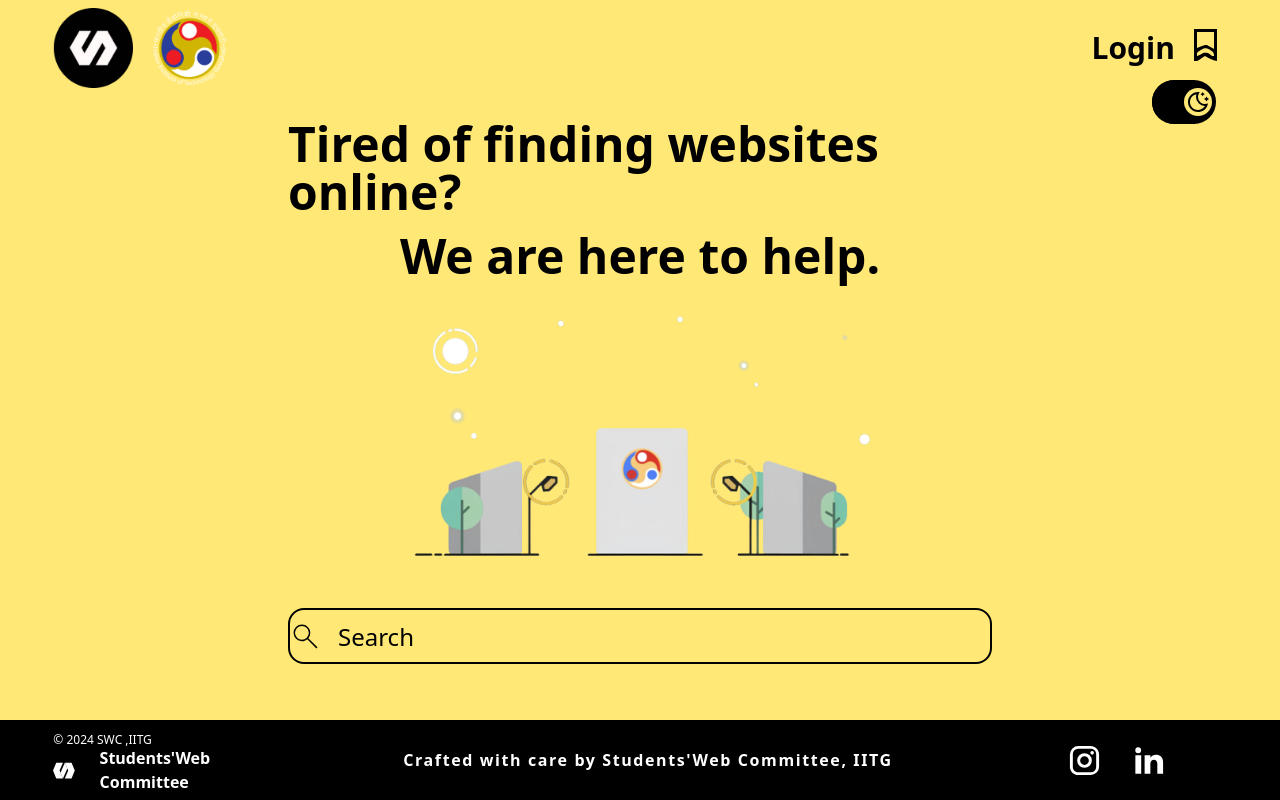
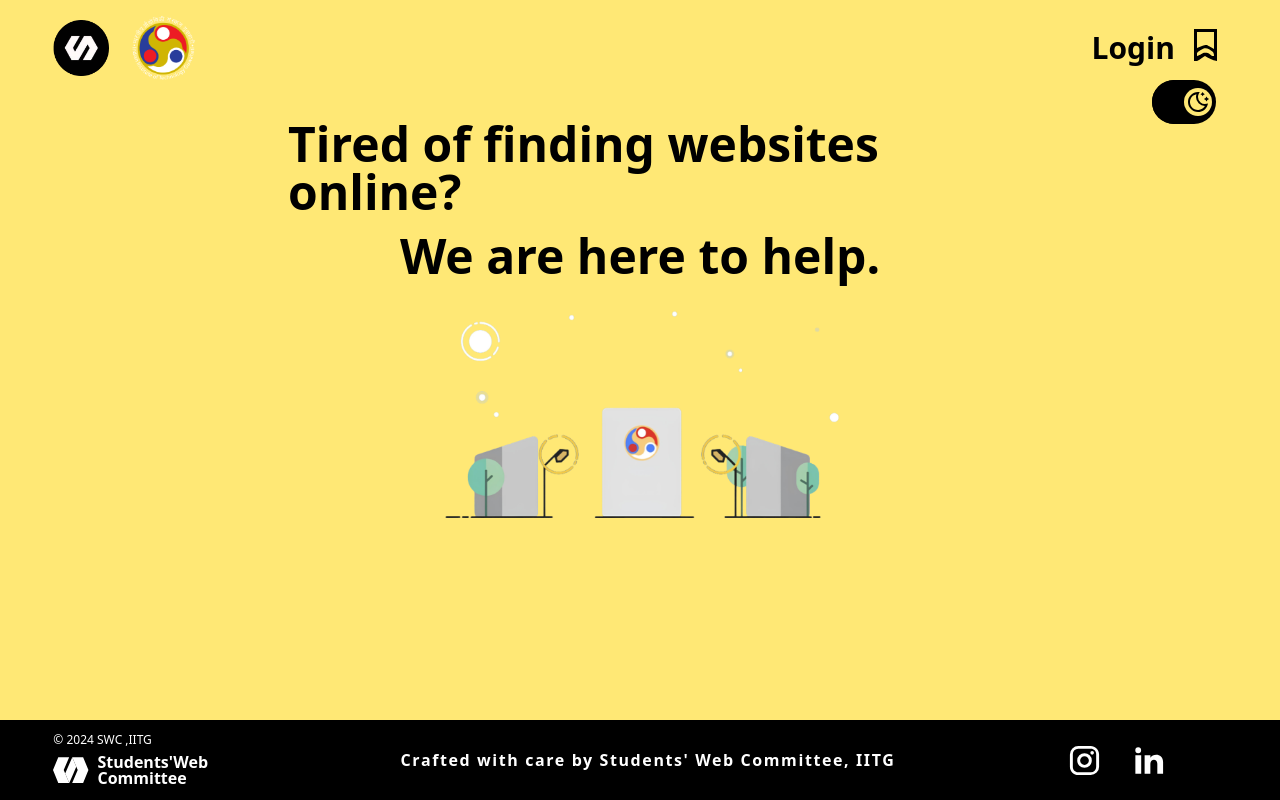
Before and after one commit to swciitg/IntranetSearch, a React (Create React App) app in the folder frontend/: page / in a window 1280 px wide. Built offline with nearby package versions, Linux system fonts and the light colour scheme.

Commit message:
components folder added

```diff
--- /dev/null
+++ b/frontend/src/components/content.js
@@ -0,0 +1,57 @@
+import Mainpic from '..//images/mainpicture.png'
+
+import Darkmode from './darkmode'
+import darkmode from '../App'
+
+
+
+
+const Content  = () => {
+
+
+
+
+    return (
+
+
+    <div class="w-3/5 h-4/5 flex flex-col items-center justify-between">
+
+
+    <div class="text-secondarycolor dark:text-primarycolor text-5xl font-open-sans flex font-semibold flex-col items-center  w-full gap-0 justify-start ">
+     <p class=" -mb-8"> Tired of finding websites online?</p>
+     <br></br>
+     <p class=""> We are here to help.</p>
+
+    </div>
+
+
+    <div class="w-full  h-4/5 flex flex-col items-center justify-between" >
+    <div class=" w-9/12 h-4/5">
+      <img src={Mainpic} class="w-full object-contain h-full"  >
+     </img>
+
+
+    </div>
+
+
+
+    {/*
+    <div class="w-full h-14 rounded-2xl flex flex-row items-center relative border-none">
+        <a class="z-10" href="">
+            <svg xmlns="http://www.w3.org/2000/svg" width="35" height="35" viewBox="0 0 24 24" class="fill-secondarycolor dark:fill-primarycolor z-10">
+                <path d="m19.485 20.154l-6.262-6.262q-.75.639-1.725.989q-.975.35-1.96.35q-2.402 0-4.066-1.663q-1.664-1.664-1.664-4.065T5.47 5.436q1.663-1.667 4.064-1.667q2.402 0 4.068 1.664q1.666 1.664 1.666 4.067q0 1.042-.369 2.017q-.37.975-.97 1.668l6.262 6.261zM9.538 14.23q1.99 0 3.361-1.37q1.37-1.37 1.37-3.361q0-1.99-1.37-3.36q-1.37-1.37-3.36-1.37q-1.99 0-3.361 1.37q-1.37 1.37-1.37 3.36q0 1.99 1.37 3.36q1.37 1.37 3.36 1.37"/>
+            </svg>
+        </a>
+        <label></label>
+        <input placeholder="Search" type="text" class="w-full h-14 rounded-2xl pl-12 absolute text-2xl placeholder-secondarycolor dark:placeholder-primarycolor text-secondarycolor dark:text-primarycolor  outline-none  bg-primarycolor dark:bg-secondarycolor border-2 focus:border-none"/>
+    </div>
+    */}
+
+    </div>
+
+
+    </div>
+     );
+}
+
+export default Content ;
--- a/frontend/src/darkmode.js
+++ b/frontend/src/components/darkmode.js
@@ -1,5 +1,5 @@
 
-import darkMode from './App'
+import darkMode from '../App'
 //darkmode icon
 const Darkmode = ({ onToggle }) => {
     return (
--- a/frontend/src/footer.js
+++ b/frontend/src/components/footer.js
@@ -3,34 +3,40 @@
 const Footer = () => {
     return (<div class="w-screen bg-secondarycolor dark:bg-primarycolor flex justify-center items-center h-20">
 <div class="w-11/12 h-14   flex flex-row justify-between items-center">
+
 <div class="h-full w-44  flex flex-col justify-between">
+
+
     <div class="h-3  text-xs  text-white dark:text-secondarycolor">
    &copy; 2024 SWC ,IITG
     </div>
-    <div class="h-9  flex items-center gap-6">
-    <svg  class ="fill-white dark:fill-secondarycolor" width="35" height="25" viewBox="0 0 35 25"  xmlns="http://www.w3.org/2000/svg">
+    <div class="h-9  flex items-center gap-2">
+    <svg  class ="fill-white dark:fill-secondarycolor h-10  "  viewBox="0 0 35 25"  xmlns="http://www.w3.org/2000/svg">
 <path d="M34.257 12.5163L29.1382 0.138428H18.6248L23.9012 12.5566L18.546 24.9748H29.1382L34.257 12.5163Z" />
 <path d="M0 12.5163L5.11887 0.138428H15.6322L10.3559 12.5566L15.711 24.9748H5.11887L0 12.5163Z" />
 <path d="M11.7734 15.8519L18.6248 0.138428L22.5522 9.38171L15.711 24.9748L11.7734 15.8519Z" />
 </svg>
 
-<div class="font-semibold text-white dark:text-secondarycolor">
-    Students'Web
-    Committee
+<div class="font-semibold text-white dark:text-secondarycolor leading-4">
+   Students'Web
+   Committee
     </div>
     </div>
 
 </div>
 <div  class="h-full  text-white dark:text-secondarycolor text-base flex items-center tracking-widest font-semibold">
-Crafted with care by Students'Web Committee, IITG
+Crafted with care by Students' Web Committee, IITG
 </div>
+
+
 <div  class="h-7 w-40  flex items-center justify-between">
 
+<a href="https://www.instagram.com/swc_iitg/">
 <svg  class="dark:fill-secondarycolor fill-white" xmlns="http://www.w3.org/2000/svg" width="35" height="35" viewBox="0 0 24 24"><path  d="M7.8 2h8.4C19.4 2 22 4.6 22 7.8v8.4a5.8 5.8 0 0 1-5.8 5.8H7.8C4.6 22 2 19.4 2 16.2V7.8A5.8 5.8 0 0 1 7.8 2m-.2 2A3.6 3.6 0 0 0 4 7.6v8.8C4 18.39 5.61 20 7.6 20h8.8a3.6 3.6 0 0 0 3.6-3.6V7.6C20 5.61 18.39 4 16.4 4zm9.65 1.5a1.25 1.25 0 0 1 1.25 1.25A1.25 1.25 0 0 1 17.25 8A1.25 1.25 0 0 1 16 6.75a1.25 1.25 0 0 1 1.25-1.25M12 7a5 5 0 0 1 5 5a5 5 0 0 1-5 5a5 5 0 0 1-5-5a5 5 0 0 1 5-5m0 2a3 3 0 0 0-3 3a3 3 0 0 0 3 3a3 3 0 0 0 3-3a3 3 0 0 0-3-3"/></svg>
-
-
+</a>
+<a >
 <svg  class="dark:fill-secondarycolor fill-white" xmlns="http://www.w3.org/2000/svg" width="35" height="35" viewBox="0 0 24 24"><path  d="M6.94 5a2 2 0 1 1-4-.002a2 2 0 0 1 4 .002M7 8.48H3V21h4zm6.32 0H9.34V21h3.94v-6.57c0-3.66 4.77-4 4.77 0V21H22v-7.93c0-6.17-7.06-5.94-8.72-2.91z"/></svg>
-
+</a>
 
 <svg class="dark:fill-secondarycolor fill-white" xmlns="http://www.w3.org/2000/svg" width="32" height="32" viewBox="0 0 24 24"><g ><path d="M1 2h2.5L3.5 2h-2.5z"><animate fill="freeze" attributeName="d" dur="0.4s" values="M1 2h2.5L3.5 2h-2.5z;M1 2h2.5L18.5 22h-2.5z"/></path><path d="M5.5 2h2.5L7.2 2h-2.5z"><animate fill="freeze" attributeName="d" dur="0.4s" values="M5.5 2h2.5L7.2 2h-2.5z;M5.5 2h2.5L23 22h-2.5z"/></path><path d="M3 2h5v0h-5z" opacity="0"><set attributeName="opacity" begin="0.4s" to="1"/><animate fill="freeze" attributeName="d" begin="0.4s" dur="0.4s" values="M3 2h5v0h-5z;M3 2h5v2h-5z"/></path><path d="M16 22h5v0h-5z" opacity="0"><set attributeName="opacity" begin="0.4s" to="1"/><animate fill="freeze" attributeName="d" begin="0.4s" dur="0.4s" values="M16 22h5v0h-5z;M16 22h5v-2h-5z"/></path><path d="M18.5 2h3.5L22 2h-3.5z" opacity="0"><set attributeName="opacity" begin="0.5s" to="1"/><animate fill="freeze" attributeName="d" begin="0.5s" dur="0.4s" values="M18.5 2h3.5L22 2h-3.5z;M18.5 2h3.5L5 22h-3.5z"/></path></g></svg>
 
--- a/frontend/src/navbar.js
+++ b/frontend/src/components/navbar.js
@@ -1,10 +1,10 @@
 //Navbar
 
-import SWC from './images/images 1.png'
-import IITG from './images/IITG_White 3.png'
+import SWC from '..//images/images 1.png'
+import IITG from '..//images/IITG_White 3.png'
 import React, { useState, useEffect } from 'react'
 
-import darkMode from './App'
+import darkMode from '../App'
 
 
 
@@ -39,12 +39,12 @@ const Navbar = ({ onMouseEnter, onMouseLeave ,showNewComponent}) => {
 
     return ( <div class="w-full h-24 flex flex-row justify-between items-center "  >
 
-<div class="w-44 h-32 flex flex-row justify-between items-center">
+<div class="w-36 h-32 flex flex-row justify-between items-center">
 
-<img src={SWC} class="w-20 h-20">
+<img src={SWC} class="w-14 h-14">
 </img>
 
-<img src={IITG} class="w-20 h-20">
+<img src={IITG} class="w-68 aspect-square">
 </img>
 </div>
 
--- a/frontend/src/content.js
+++ /dev/null
@@ -1,57 +0,0 @@
-import Mainpic from './images/mainpicture.png'
-
-import Darkmode from './darkmode'
-import darkmode from './App'
-
-
-
-
-const Content  = () => {
-
-
-
-
-    return (
-
-
-    <div class="w-3/5 h-4/5 flex flex-col items-center justify-between">
-
-
-    <div class="text-secondarycolor dark:text-primarycolor text-5xl font-open-sans flex font-semibold flex-col items-center  w-full gap-0 justify-start ">
-     <p class=" -mb-8"> Tired of finding websites online?</p>
-     <br></br>
-     <p class=""> We are here to help.</p>
-
-    </div>
-
-
-    <div class="w-full  h-4/5 flex flex-col items-center justify-between" >
-    <div class=" w-9/12 h-4/5">
-      <img src={Mainpic} class="w-full object-contain h-full"  >
-     </img>
-
-
-    </div>
-
-    <div class="w-full h-14 rounded-2xl flex flex-row items-center relative border-none ">
-<a class="z-10" href="">
-      <svg xmlns="http://www.w3.org/2000/svg " width="35" height="35" viewBox="0 0 24 24" class="fill-secondarycolor dark:fill-primarycolor z-10"><path d="m19.485 20.154l-6.262-6.262q-.75.639-1.725.989q-.975.35-1.96.35q-2.402 0-4.066-1.663q-1.664-1.664-1.664-4.065T5.47 5.436q1.663-1.667 4.064-1.667q2.402 0 4.068 1.664q1.666 1.664 1.666 4.067q0 1.042-.369 2.017q-.37.975-.97 1.668l6.262 6.261zM9.538 14.23q1.99 0 3.361-1.37q1.37-1.37 1.37-3.361q0-1.99-1.37-3.36q-1.37-1.37-3.36-1.37q-1.99 0-3.361 1.37q-1.37 1.37-1.37 3.36q0 1.99 1.37 3.36q1.37 1.37 3.36 1.37"/></svg>
-
-
-      </a>
-        <label >
-
-        </label>
-    <input placeholder="Search" type="text" class="w-full h-14 rounded-2xl pl-12 absolute text-2xl placeholder-secondarycolor dark:placeholder-primarycolor text-secondarycolor dark:text-primarycolor  outline-none  bg-primarycolor dark:bg-secondarycolor border-2 focus:border-none ">
-
-    </input>
-    </div>
-
-    </div>
-
-
-    </div>
-     );
-}
-
-export default Content ;
--- a/frontend/tailwind.config.js
+++ b/frontend/tailwind.config.js
@@ -27,6 +27,8 @@ module.exports = {
       width: {
         '560': '560px',
         '580':'580px',
+        '72':'72px',
+        '68':'68px',
       }
 
     },
```
Also changed, not shown: frontend/src/App.js (+5 -5 lines), frontend/src/components/bookmarks.js (renamed from frontend/src/bookmarks.js), frontend/src/lightmode.js (added), frontend/src/mainpage.js (deleted).
